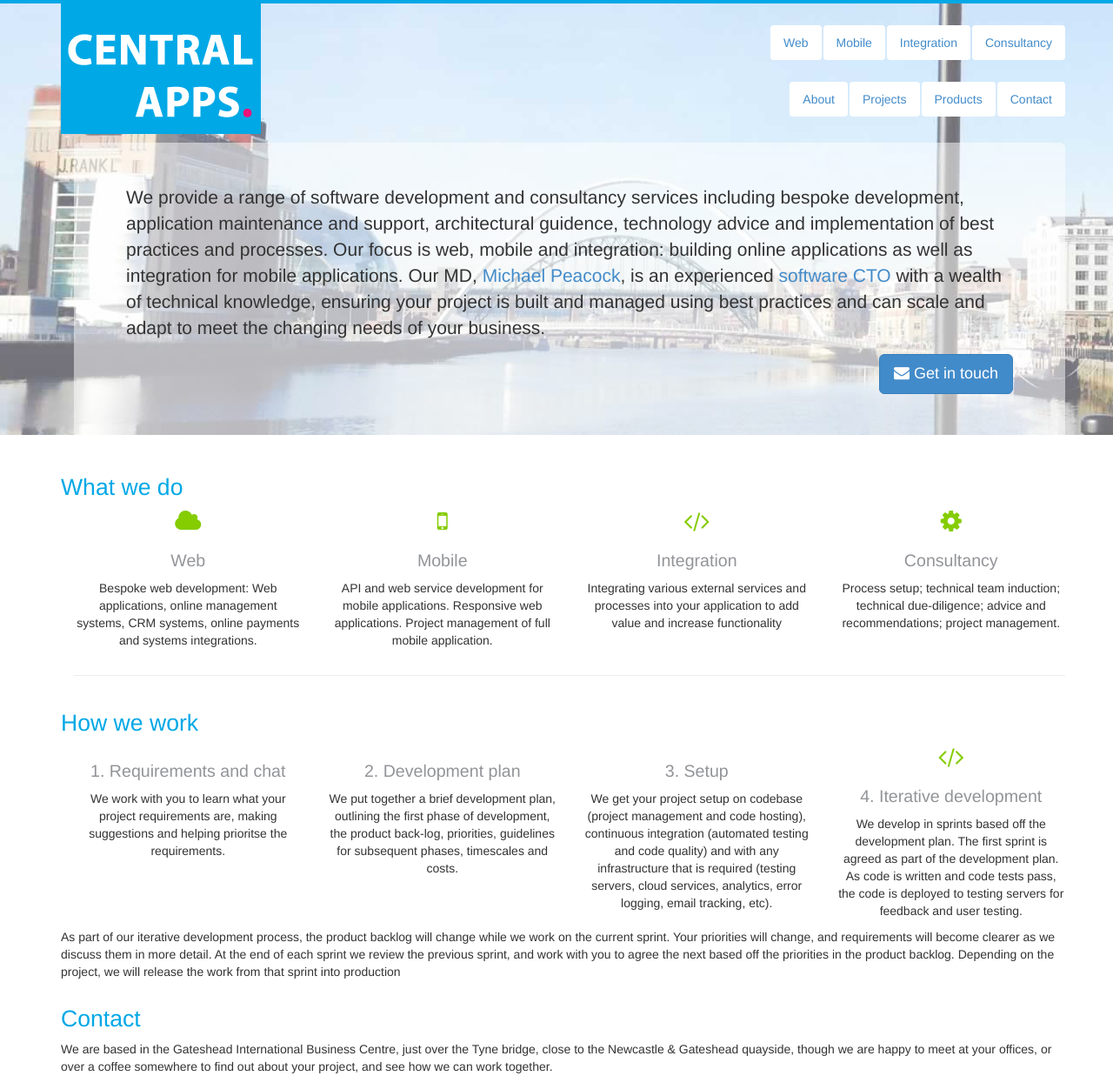
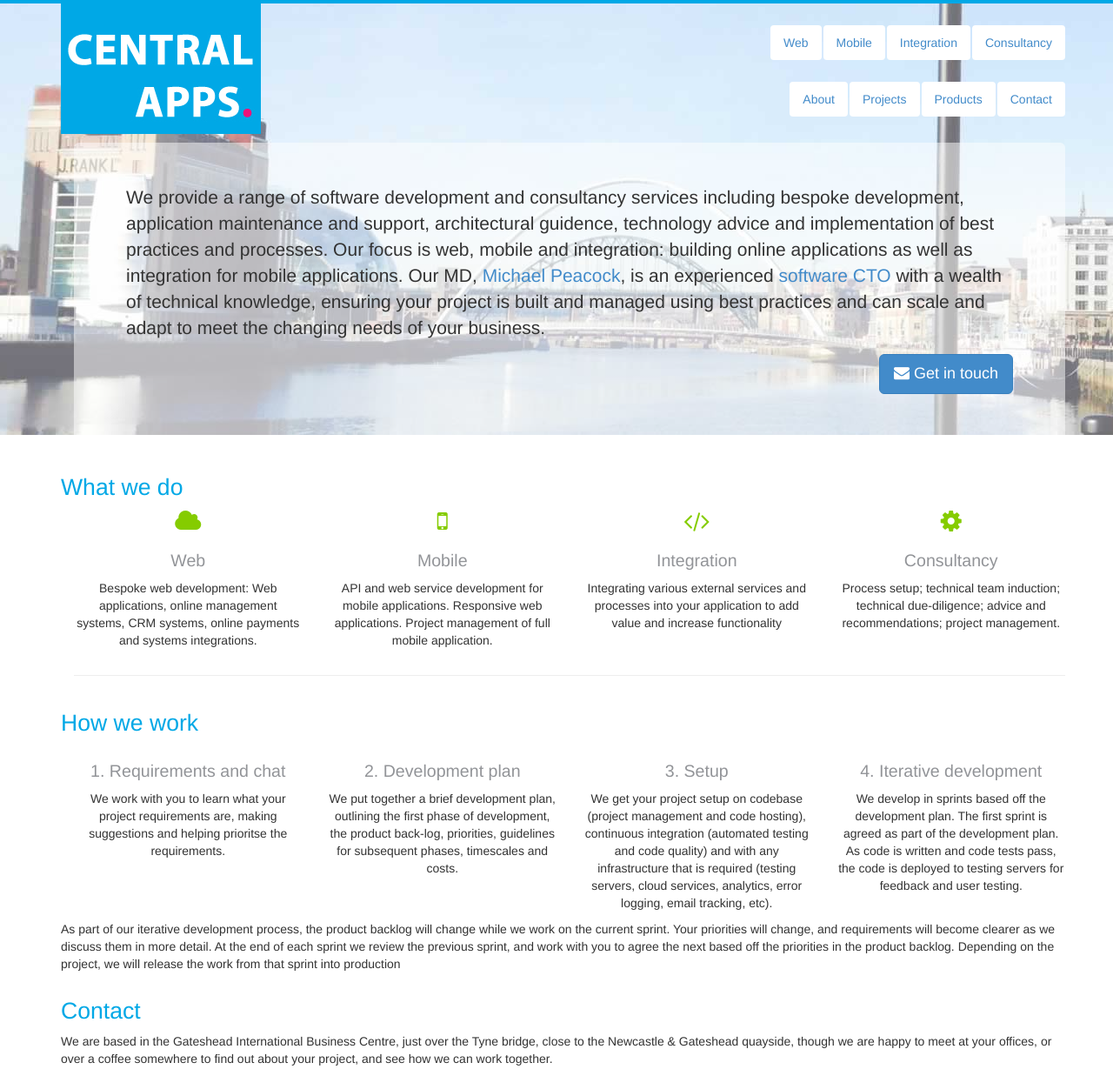
Before and after one commit to CentralApps/centralapps.github.io, a Jekyll site: the page built from index.html, in a window 1280 px wide. Shown: the top 1237 px of the page at 87% size. Built offline with Jekyll 4.4.1, drawn with Linux system fonts in a browser that asks for light colours; nearby versions of some CDN libraries; grey boxes are pictures that could not be loaded.

Commit message:
tiny fix

```diff
--- a/index.html
+++ b/index.html
@@ -61,7 +61,6 @@
                         <p>We get your project setup on codebase (project management and code hosting), continuous integration (automated testing and code quality) and with any infrastructure that is required (testing servers, cloud services, analytics, error logging, email tracking, etc).</p>
                     </div>
                     <div class="col-md-3 ">
-                        <i class="fa fa-code fa-2x"></i>
                         <h3>4. Iterative development</h3>
                         <p>We develop in sprints based off the development plan. The first sprint is agreed as part of the development plan. As code is written and code tests pass, the code is deployed to testing servers for feedback and user testing.</p>
                     </div>
```
